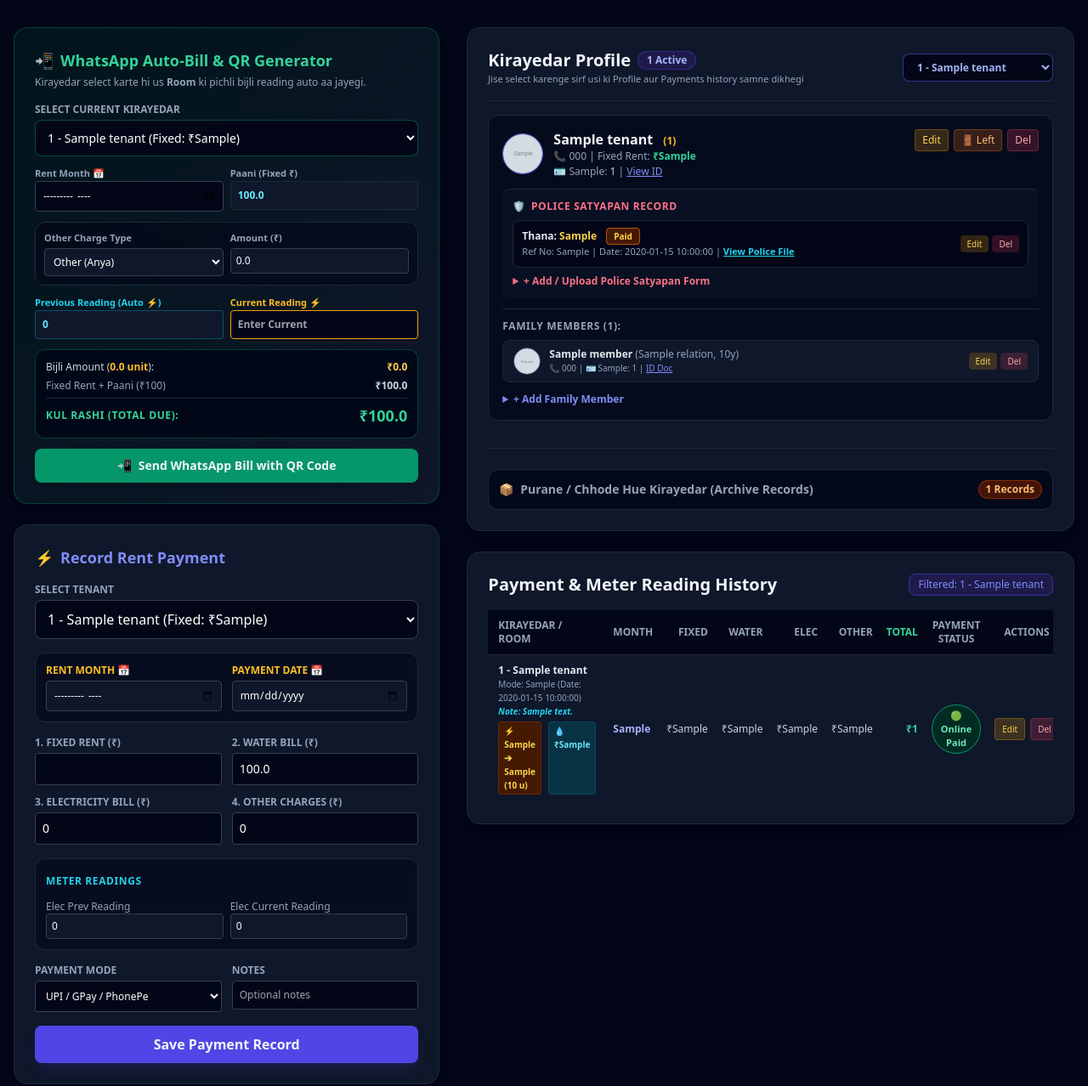
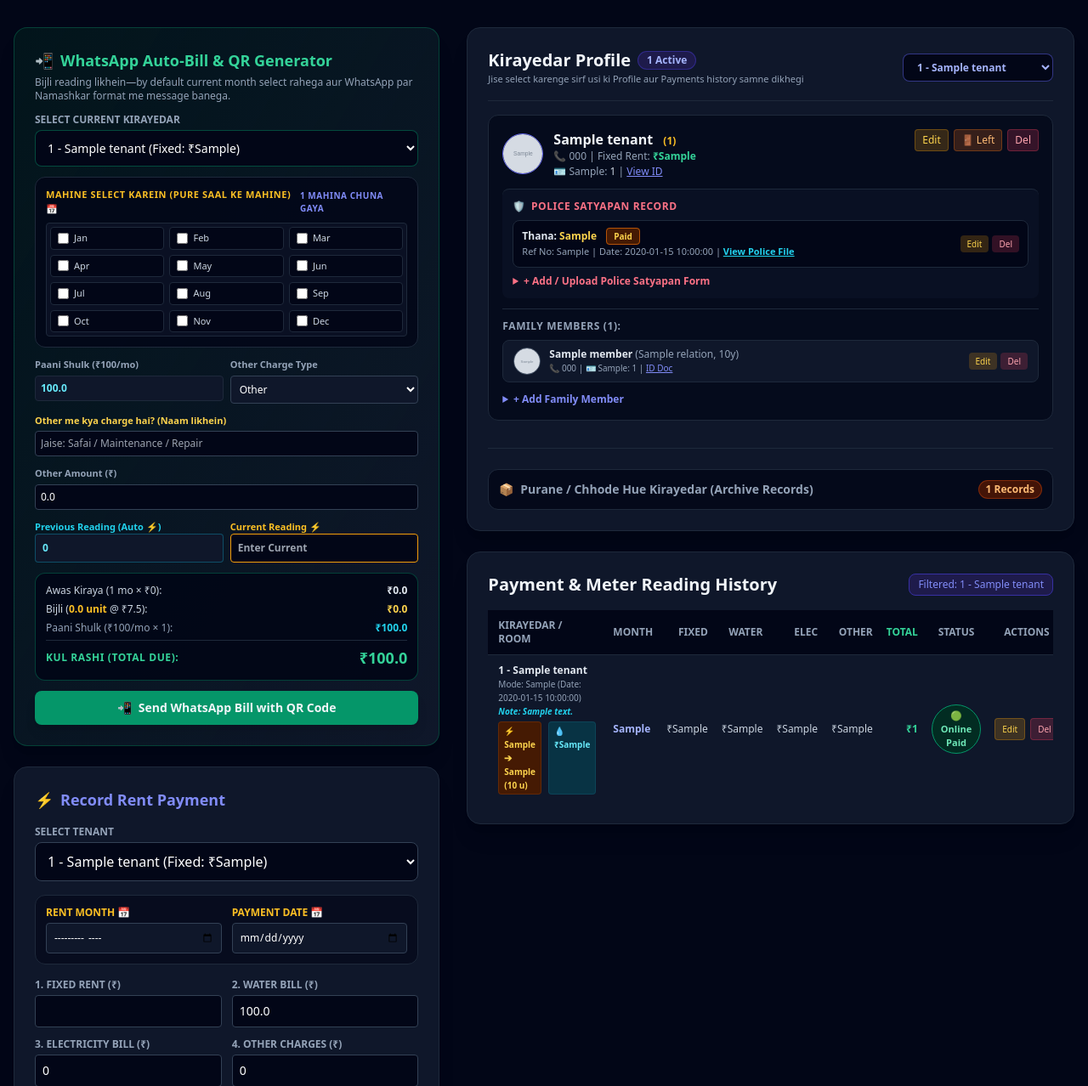
Before and after one commit to ntn9528146/rent-manager, a FastAPI app: template app/templates/index.html in a window 1280 px wide. Shown: the part 97-1375 px from the top of the page at 85% size. Run offline with FastAPI, Linux system fonts and the light colour scheme; the template is opened without the code that fills it: most values are stand-ins (such as "Sample title", 1, 10 or a date in 2020); grey boxes marked "Sample" are stand-in pictures; parts of the project's set-up code (start-up, migrations or seed data) failed here and were passed over; some libraries are stand-ins or nearby versions.

Commit message:
Update WhatsApp billing with Namashkar format, dynamic other textbox, full year month list, and auto water bill multiplier

```diff
--- a/app/routes/whatsapp_billing.py
+++ b/app/routes/whatsapp_billing.py
@@ -4,12 +4,13 @@ from fastapi import APIRouter, Depends, Form, Request, status
 from fastapi.responses import RedirectResponse
 from sqlalchemy.ext.asyncio import AsyncSession
 from sqlalchemy import select, func
+from typing import List
 
 from app.database import async_session, Tenant, RentPayment
 
 router = APIRouter(prefix="/billing", tags=["billing"])
 
-DEFAULT_WATER_BILL = 100.0
+DEFAULT_WATER_PER_MONTH = 100.0
 DEFAULT_ELEC_UNIT_RATE = 7.5
 YOUR_UPI_ID = "7351324716@upi"
 YOUR_NAME = "Nitin Tripathi"
@@ -18,22 +19,23 @@ async def get_db():
     async with async_session() as session:
         yield session
 
-def format_month_name(month_str: str) -> str:
+def format_month_label(m_str: str) -> str:
     try:
-        dt = datetime.strptime(month_str.strip(), "%Y-%m")
+        dt = datetime.strptime(m_str.strip(), "%Y-%m")
         return dt.strftime("%B %Y")
     except Exception:
-        return month_str
+        return m_str
 
 @router.post("/send-whatsapp-bill")
 async def send_whatsapp_bill(
     tenant_id: int = Form(...),
-    for_month: str = Form(...),
+    selected_months: List[str] = Form(...),
     curr_reading: float = Form(...),
     prev_reading: float = Form(0.0),
     unit_rate: float = Form(DEFAULT_ELEC_UNIT_RATE),
-    water_bill: float = Form(DEFAULT_WATER_BILL),
+    water_bill: float = Form(DEFAULT_WATER_PER_MONTH),
     other_type: str = Form("Other"),
+    other_custom_name: str = Form(""),
     other_charges: float = Form(0.0),
     db: AsyncSession = Depends(get_db)
 ):
@@ -42,21 +44,34 @@ async def send_whatsapp_bill(
     if not tenant:
         return RedirectResponse(url="/", status_code=status.HTTP_303_SEE_OTHER)
 
+    month_count = max(1, len(selected_months))
+    formatted_months_list = [format_month_label(m) for m in selected_months]
+    months_display_str = ", ".join(formatted_months_list)
+
     units = max(0.0, round(curr_reading - prev_reading, 2))
     elec_amount = round(units * unit_rate, 2)
-    fixed_rent = float(tenant.monthly_rent)
+    single_rent = float(tenant.monthly_rent)
+    total_fixed_rent = round(single_rent * month_count, 2)
+    total_water = round(DEFAULT_WATER_PER_MONTH * month_count, 2)
     other_amt = float(other_charges) if other_charges else 0.0
-    total_due = round(fixed_rent + water_bill + elec_amount + other_amt, 2)
+    total_due = round(total_fixed_rent + total_water + elec_amount + other_amt, 2)
 
-    formatted_month = format_month_name(for_month)
+    # 4. Other Label decide karein
+    if other_type == "Water Tanker":
+        other_label = "Water Tanker"
+    else:
+        other_label = other_custom_name.strip() if other_custom_name.strip() else "Other Charges"
 
-    # 1. AUTO-SAVE RECORD IN DATABASE (With Status = Pending)
-    notes_val = f"WhatsApp Bill ({other_type}: ₹{other_amt})" if other_amt > 0 else "Generated via WhatsApp Auto-Bill"
+    # Auto Save to DB
+    notes_val = f"Bill ({months_display_str})"
+    if other_amt > 0:
+        notes_val += f" | {other_label}: Rs.{other_amt}"
+
     try:
         payment = RentPayment(
             tenant_id=tenant_id,
-            fixed_rent=fixed_rent,
-            water_bill=water_bill,
+            fixed_rent=total_fixed_rent,
+            water_bill=total_water,
             electricity_bill=elec_amount,
             other_charges=other_amt,
             total_paid=total_due,
@@ -64,7 +79,7 @@ async def send_whatsapp_bill(
             elec_curr_reading=curr_reading,
             water_prev_reading=0.0,
             water_curr_reading=0.0,
-            for_month=for_month.strip(),
+            for_month=months_display_str[:20],
             payment_date=date.today(),
             payment_mode="Pending",
             status="Pending",
@@ -79,8 +94,8 @@ async def send_whatsapp_bill(
         payment = RentPayment(
             id=next_id,
             tenant_id=tenant_id,
-            fixed_rent=fixed_rent,
-            water_bill=water_bill,
+            fixed_rent=total_fixed_rent,
+            water_bill=total_water,
             electricity_bill=elec_amount,
             other_charges=other_amt,
             total_paid=total_due,
@@ -88,7 +103,7 @@ async def send_whatsapp_bill(
             elec_curr_reading=curr_reading,
             water_prev_reading=0.0,
             water_curr_reading=0.0,
-            for_month=for_month.strip(),
+            for_month=months_display_str[:20],
             payment_date=date.today(),
             payment_mode="Pending",
             status="Pending",
@@ -97,28 +112,26 @@ async def send_whatsapp_bill(
         db.add(payment)
         await db.commit()
 
-    # 2. Dynamic UPI & QR Code URL
-    upi_url = f"upi://pay?pa={YOUR_UPI_ID}&pn={urllib.parse.quote(YOUR_NAME)}&am={total_due}&cu=INR&tn=Rent-{urllib.parse.quote(formatted_month)}"
+    # Dynamic Payment Links
+    upi_url = f"upi://pay?pa={YOUR_UPI_ID}&pn={urllib.parse.quote(YOUR_NAME)}&am={total_due}&cu=INR&tn=Rent-{urllib.parse.quote(formatted_months_list[0])}"
     qr_view_url = f"https://api.qrserver.com/v1/create-qr-code/?size=400x400&data={urllib.parse.quote(upi_url)}"
 
-    other_label = "Water Tanker" if other_type == "Water Tanker" else "Anya Charges"
-
-    # Message me rate/unit nahi aayega, seedhe previous, current, units aur amount
+    # Option 1 Casual + Namashkar format
     msg = (
-        f"🏠 *RENT & UTILITY BILL*\n"
+        f"Namashkar {tenant.name} ji 🙏\n\n"
+        f"Aapke is baar ke rent aur utility bill ka hisaab niche share kar raha hoon:\n\n"
+        f"📅 *Mahina:* {months_display_str}\n"
         f"----------------------------------\n"
-        f"Kirayedar: *{tenant.name}*\n"
-        f"Month: *{formatted_month}*\n\n"
-        f"1. Fixed Rent: *₹{fixed_rent}*\n"
+        f"1. Fixed Rent: *₹{total_fixed_rent}*\n"
         f"2. Bijli Bill (Last: {prev_reading} se Curr: {curr_reading} | {units} unit): *₹{elec_amount}*\n"
-        f"3. Paani Charges (Fixed): *₹{water_bill}*\n"
+        f"3. Paani Charges: *₹{total_water}*\n"
         f"4. {other_label}: *₹{other_amt}*\n"
         f"----------------------------------\n"
-        f"👉 *KUL RASHI (TOTAL DUE): ₹{total_due}*\n"
+        f"👉 *Kul Rashi (Total Due): ₹{total_due}*\n"
         f"----------------------------------\n\n"
-        f"📲 *Direct Pay Link (Click to Pay):*\n{upi_url}\n\n"
-        f"🖼️ *Scan QR Code to Pay:*\n{qr_view_url}\n\n"
-        f"Payment karne ke baad receipt/screenshot share karein. Dhanyawad!"
+        f"📲 *Direct UPI Pay Link:*\n{upi_url}\n\n"
+        f"🖼️ *Scan QR Code:*\n{qr_view_url}\n\n"
+        f"Payment hone ke baad screenshot isi number par bhej dijiyega. Dhanyawad!"
     )
 
     clean_phone = tenant.phone.strip().replace("+", "").replace("-", "").replace(" ", "") if tenant.phone else ""
--- a/app/templates/index.html
+++ b/app/templates/index.html
@@ -31,12 +31,12 @@
             <!-- Left Column: Forms -->
             <div class="lg:col-span-5 space-y-6">
 
-                <!-- 1. INSTANT WHATSAPP BILL GENERATOR (Auto-Loads Last Reading by Room) -->
+                <!-- 1. INSTANT WHATSAPP BILL GENERATOR -->
                 <div class="bg-gradient-to-br from-emerald-950/40 to-slate-900 p-6 rounded-2xl border border-emerald-800/60 shadow-xl">
                     <h2 class="text-lg font-bold text-emerald-400 mb-1 flex items-center gap-2">
                         <span>📲</span> WhatsApp Auto-Bill & QR Generator
                     </h2>
-                    <p class="text-xs text-slate-400 mb-4">Kirayedar select karte hi us <b>Room</b> ki pichli bijli reading auto aa jayegi.</p>
+                    <p class="text-xs text-slate-400 mb-3">Bijli reading likhein—by default current month select rahega aur WhatsApp par Namashkar format me message banega.</p>
 
                     <form action="/billing/send-whatsapp-bill" method="POST" target="_blank" class="space-y-3">
                         <div>
@@ -48,32 +48,59 @@
                                 {% endfor %}
                             </select>
                         </div>
-                        <div class="grid grid-cols-2 gap-2">
-                            <div>
-                                <label class="block text-[11px] text-slate-400 font-semibold">Rent Month 📅</label>
-                                <input type="month" name="for_month" value="{{ current_month_picker }}" required class="w-full bg-slate-950 border border-slate-700 rounded p-2 text-xs text-white">
-                            </div>
-                            <div>
-                                <label class="block text-[11px] text-slate-400 font-semibold">Paani (Fixed ₹)</label>
-                                <input type="number" step="0.01" id="wa_water_bill" name="water_bill" value="100.0" readonly class="w-full bg-slate-900 border border-slate-800 rounded p-2 text-xs text-cyan-300 font-bold">
+
+                        <!-- 12 MONTHS CHECKBOX SELECTOR (Default Current Month Checked) -->
+                        <div class="bg-slate-950/80 p-3 rounded-xl border border-slate-800 space-y-2">
+                            <label class="block text-[11px] font-bold text-amber-400 uppercase tracking-wider flex items-center justify-between">
+                                <span>Mahine Select Karein (Pure Saal Ke Mahine) 📅</span>
+                                <span id="selected_month_count" class="text-indigo-400 font-bold text-[10px]">1 Mahina Selected</span>
+                            </label>
+
+                            <!-- 12 Month Grid -->
+                            <div class="grid grid-cols-3 gap-1.5 text-[11px] max-h-36 overflow-y-auto p-1 bg-slate-900/60 rounded border border-slate-800">
+                                {% set cur_yr = current_month_picker.split('-')[0] %}
+                                {% set months_list = [
+                                    ('01', 'Jan'), ('02', 'Feb'), ('03', 'Mar'), ('04', 'Apr'),
+                                    ('05', 'May'), ('06', 'Jun'), ('07', 'Jul'), ('08', 'Aug'),
+                                    ('09', 'Sep'), ('10', 'Oct'), ('11', 'Nov'), ('12', 'Dec')
+                                ] %}
+                                {% for m_num, m_name in months_list %}
+                                    {% set val = cur_yr ~ '-' ~ m_num %}
+                                    <label class="flex items-center gap-1.5 bg-slate-950 px-2 py-1 rounded cursor-pointer border border-slate-800 hover:border-slate-700">
+                                        <input type="checkbox" name="selected_months" value="{{ val }}" {% if val == current_month_picker %}checked{% endif %} onchange="calculateLiveTotal()" class="month-checkbox rounded bg-slate-900 border-slate-700 text-emerald-500">
+                                        <span class="{% if val == current_month_picker %}text-emerald-400 font-bold{% else %}text-slate-300{% endif %}">{{ m_name }}</span>
+                                    </label>
+                                {% endfor %}
                             </div>
                         </div>
 
-                        <!-- Other Charges with Dropdown Option -->
-                        <div class="grid grid-cols-2 gap-2 bg-slate-950/60 p-2.5 rounded-xl border border-slate-800">
+                        <!-- Paani Shulk Display & Other Charges Dropdown -->
+                        <div class="grid grid-cols-2 gap-2">
+                            <div>
+                                <label class="block text-[11px] text-slate-400 font-semibold mb-1">Paani Shulk (₹100/mo)</label>
+                                <input type="number" step="0.01" id="wa_water_bill" name="water_bill" value="100.0" readonly class="w-full bg-slate-900 border border-slate-800 rounded p-1.5 text-xs text-cyan-300 font-bold">
+                            </div>
                             <div>
                                 <label class="block text-[11px] text-slate-400 font-semibold mb-1">Other Charge Type</label>
-                                <select name="other_type" class="w-full bg-slate-900 border border-slate-700 rounded p-1.5 text-xs text-white">
-                                    <option value="Other" selected>Other (Anya)</option>
+                                <select name="other_type" id="wa_other_type" onchange="toggleOtherCustomInput(this.value)" class="w-full bg-slate-900 border border-slate-700 rounded p-1.5 text-xs text-white">
+                                    <option value="Other" selected>Other</option>
                                     <option value="Water Tanker">Water Tanker</option>
                                 </select>
                             </div>
-                            <div>
-                                <label class="block text-[11px] text-slate-400 font-semibold mb-1">Amount (₹)</label>
-                                <input type="number" step="0.01" id="wa_other_charges" name="other_charges" value="0.0" oninput="calculateLiveTotal()" class="w-full bg-slate-900 border border-slate-700 rounded p-1.5 text-xs text-white">
-                            </div>
                         </div>
 
+                        <!-- Dynamic Box: What is in Other? -->
+                        <div id="other_custom_name_box" class="space-y-1">
+                            <label class="block text-[11px] text-amber-300 font-semibold">Other me kya charge hai? (Naam likhein)</label>
+                            <input type="text" name="other_custom_name" placeholder="Jaise: Safai / Maintenance / Repair" class="w-full bg-slate-950 border border-slate-700 rounded p-1.5 text-xs text-white">
+                        </div>
+
+                        <div>
+                            <label class="block text-[11px] text-slate-400 font-semibold mb-1">Other Amount (₹)</label>
+                            <input type="number" step="0.01" id="wa_other_charges" name="other_charges" value="0.0" oninput="calculateLiveTotal()" class="w-full bg-slate-950 border border-slate-700 rounded p-1.5 text-xs text-white">
+                        </div>
+
+                        <!-- Meter Readings -->
                         <div class="grid grid-cols-2 gap-2">
                             <div>
                                 <label class="block text-[11px] text-cyan-400 font-bold">Previous Reading (Auto ⚡)</label>
@@ -88,12 +115,16 @@
                         <!-- LIVE BREAKUP & TOTAL DUE HIGHLIGHT BOX -->
                         <div class="bg-slate-950/90 p-3 rounded-xl border border-emerald-600/40 space-y-1.5">
                             <div class="flex items-center justify-between text-xs text-slate-300">
-                                <span>Bijli Amount (<span id="wa_units_display" class="font-bold text-amber-400">0 unit</span>):</span>
+                                <span>Awas Kiraya (<span id="wa_months_display">1 mo</span> × ₹<span id="wa_single_rent_disp">0</span>):</span>
+                                <span id="wa_total_rent_disp" class="font-semibold text-slate-200">₹0.0</span>
+                            </div>
+                            <div class="flex items-center justify-between text-xs text-slate-300">
+                                <span>Bijli (<span id="wa_units_display" class="font-bold text-amber-400">0 unit</span> @ ₹7.5):</span>
                                 <span id="wa_elec_amt_display" class="font-semibold text-amber-300">₹0.0</span>
                             </div>
                             <div class="flex items-center justify-between text-xs text-slate-400">
-                                <span>Fixed Rent + Paani (₹100)</span>
-                                <span id="wa_fixed_plus_water" class="font-semibold text-slate-300">₹0.0</span>
+                                <span>Paani Shulk (₹100/mo × <span id="wa_water_mo_disp">1</span>):</span>
+                                <span id="wa_water_amt_display" class="font-semibold text-cyan-400">₹100.0</span>
                             </div>
                             <div class="pt-1.5 border-t border-slate-800 flex items-center justify-between">
                                 <span class="text-xs uppercase tracking-wider font-extrabold text-emerald-400">Kul Rashi (Total Due):</span>
@@ -245,7 +276,6 @@
                     <div class="space-y-4 mt-4" id="active_tenants_container">
                         {% for t in tenants %}
                         <div id="tenant-card-{{ t.id }}" class="tenant-card bg-slate-950/70 border border-slate-800 rounded-xl p-4" data-tenant-id="{{ t.id }}">
-                            <!-- Tenant Header -->
                             <div class="flex items-start justify-between">
                                 <div class="flex items-center gap-3">
                                     {% if t.photo_path %}
@@ -419,7 +449,7 @@
                     </div>
                 </div>
 
-                <!-- PAYMENT & METER READING HISTORY (AUTO-FILTERED PER TENANT) -->
+                <!-- PAYMENT & METER READING HISTORY -->
                 <div class="bg-slate-900 p-6 rounded-2xl border border-slate-800 shadow-xl">
                     <div class="flex items-center justify-between mb-4">
                         <h2 class="text-xl font-bold">Payment & Meter Reading History</h2>
@@ -436,7 +466,7 @@
                                     <th class="py-2.5 px-2 text-right">Elec</th>
                                     <th class="py-2.5 px-2 text-right">Other</th>
                                     <th class="py-2.5 px-2 text-right text-emerald-400 font-bold">Total</th>
-                                    <th class="py-2.5 px-2 text-center">Payment Status</th>
+                                    <th class="py-2.5 px-2 text-center">Status</th>
                                     <th class="py-2.5 px-2 text-center">Actions</th>
                                 </tr>
                             </thead>
@@ -464,7 +494,6 @@
                                     <td class="py-2.5 px-2 text-right text-slate-300">₹{{ p.electricity_bill }}</td>
                                     <td class="py-2.5 px-2 text-right text-slate-300">₹{{ p.other_charges }}</td>
                                     <td class="py-2.5 px-2 text-right font-bold text-emerald-400">₹{{ p.total_paid }}</td>
-                                    <!-- Paid / Pending Status Selector Trigger -->
                                     <td class="py-2.5 px-2 text-center">
                                         <button type="button" onclick="openModal('status-pay-modal-{{ p.id }}')" class="cursor-pointer inline-flex items-center gap-1 px-2.5 py-1 rounded-full text-[11px] font-bold border transition {% if p.status == 'Cash Paid' %}bg-blue-950 text-blue-300 border-blue-600{% elif p.status == 'Online Paid' or p.status == 'Paid' %}bg-emerald-950 text-emerald-300 border-emerald-600{% else %}bg-amber-950 text-amber-300 border-amber-600{% endif %}">
                                             {% if p.status == 'Cash Paid' %}💵 Cash Paid{% elif p.status == 'Online Paid' or p.status == 'Paid' %}🟢 Online Paid{% else %}🟡 Pending{% endif %}
@@ -642,7 +671,7 @@
         {% endfor %}
     {% endfor %}
 
-    <!-- Payment Edit Modals (Bulletproof Fixed) -->
+    <!-- Payment Edit Modals -->
     {% for p in payments %}
     <div id="edit-pay-modal-{{ p.id }}" style="display: none;" class="fixed inset-0 z-50 items-center justify-center bg-black/80 p-4">
         <div class="bg-slate-900 border border-slate-700 p-6 rounded-2xl max-w-md w-full space-y-3 shadow-2xl">
@@ -654,7 +683,7 @@
                 <div class="grid grid-cols-2 gap-2">
                     <div>
                         <label class="text-slate-400 text-[10px]">Rent Month</label>
-                        <input type="month" name="for_month" value="{{ p.for_month }}" required class="w-full bg-slate-950 border border-slate-700 p-1.5 rounded text-white">
+                        <input type="text" name="for_month" value="{{ p.for_month }}" required class="w-full bg-slate-950 border border-slate-700 p-1.5 rounded text-white">
                     </div>
                     <div>
                         <label class="text-slate-400 text-[10px]">Payment Date</label>
@@ -731,24 +760,42 @@
             }
         }
 
+        function toggleOtherCustomInput(val) {
+            const box = document.getElementById('other_custom_name_box');
+            if (box) {
+                box.style.display = (val === 'Other') ? 'block' : 'none';
+            }
+        }
+
         window.addEventListener('click', function(e) {
             if (e.target.classList.contains('fixed') && e.target.classList.contains('z-50')) {
                 e.target.style.display = 'none';
             }
         });
 
-        // LIVE REAL-TIME TOTAL DUE CALCULATOR
+        // LIVE REAL-TIME TOTAL DUE CALCULATOR (Multi-Month + Water Multiplier)
         function calculateLiveTotal() {
             const waSelect = document.getElementById('wa_tenant_select');
-            let fixedRent = 0;
+            let singleMonthRent = 0;
             if (waSelect && waSelect.selectedIndex >= 0) {
                 const opt = waSelect.options[waSelect.selectedIndex];
                 if (opt && opt.dataset.rent) {
-                    fixedRent = parseFloat(opt.dataset.rent) || 0;
+                    singleMonthRent = parseFloat(opt.dataset.rent) || 0;
                 }
             }
 
-            const waterBill = parseFloat(document.getElementById('wa_water_bill').value) || 100.0;
+            const checkedBoxes = document.querySelectorAll('.month-checkbox:checked');
+            const monthCount = Math.max(1, checkedBoxes.length);
+
+            const monthCountBadge = document.getElementById('selected_month_count');
+            if (monthCountBadge) {
+                monthCountBadge.innerText = monthCount + (monthCount > 1 ? ' Mahine Chune Gaye' : ' Mahina Chuna Gaya');
+            }
+
+            const totalFixedRent = singleMonthRent * monthCount;
+            const waterPerMonth = 100.0;
+            const totalWater = waterPerMonth * monthCount;
+
             const otherCharges = parseFloat(document.getElementById('wa_other_charges').value) || 0.0;
             const prevReading = parseFloat(document.getElementById('wa_prev_reading').value) || 0.0;
             const currReading = parseFloat(document.getElementById('wa_curr_reading').value) || 0.0;
@@ -756,11 +803,16 @@
             const units = Math.max(0, (currReading - prevReading));
             const elecRate = 7.5;
             const elecAmount = units * elecRate;
-            const totalDue = fixedRent + waterBill + elecAmount + otherCharges;
+            const totalDue = totalFixedRent + totalWater + elecAmount + otherCharges;
 
+            // UI Displays Update
+            document.getElementById('wa_months_display').innerText = monthCount + ' mo';
+            document.getElementById('wa_single_rent_disp').innerText = singleMonthRent.toFixed(0);
+            document.getElementById('wa_total_rent_disp').innerText = '₹' + totalFixedRent.toFixed(1);
             document.getElementById('wa_units_display').innerText = units.toFixed(1) + ' unit';
             document.getElementById('wa_elec_amt_display').innerText = '₹' + elecAmount.toFixed(1);
-            document.getElementById('wa_fixed_plus_water').innerText = '₹' + (fixedRent + waterBill).toFixed(1);
+            document.getElementById('wa_water_mo_disp').innerText = monthCount;
+            document.getElementById('wa_water_amt_display').innerText = '₹' + totalWater.toFixed(1);
             document.getElementById('wa_total_pay_display').innerText = '₹' + totalDue.toFixed(1);
         }
 
@@ -776,7 +828,6 @@
             if (mainSelect && mainSelect.value !== tenantId) mainSelect.value = tenantId;
             if (filterSelect && filterSelect.value !== tenantId) filterSelect.value = tenantId;
 
-            // 1. Auto Load Room's Previous Electricity Reading
             let lastReading = 0.0;
             if (waSelect) {
                 const opt = waSelect.querySelector(`option[value="${tenantId}"]`);
@@ -785,15 +836,12 @@
                 }
             }
             const prevInput = document.getElementById('wa_prev_reading');
-            if (prevInput) {
-                prevInput.value = lastReading;
-            }
+            if (prevInput) prevInput.value = lastReading;
+
             const recordPrevInput = document.getElementById('record_prev_reading');
-            if (recordPrevInput) {
-                recordPrevInput.value = lastReading;
-            }
+            if (recordPrevInput) recordPrevInput.value = lastReading;
 
-            // 2. Filter Profiles on Right
+            // Filter Profiles
             const tenantCards = document.querySelectorAll('.tenant-card');
             tenantCards.forEach(card => {
                 if (tenantId === 'all' || card.dataset.tenantId === String(tenantId)) {
@@ -803,7 +851,7 @@
                 }
             });
 
-            // 3. Filter Payment History Records on Right
+            // Filter Payment History Records
             const paymentRows = document.querySelectorAll('.payment-row');
             paymentRows.forEach(row => {
                 if (tenantId === 'all' || row.dataset.tenantId === String(tenantId)) {
```
